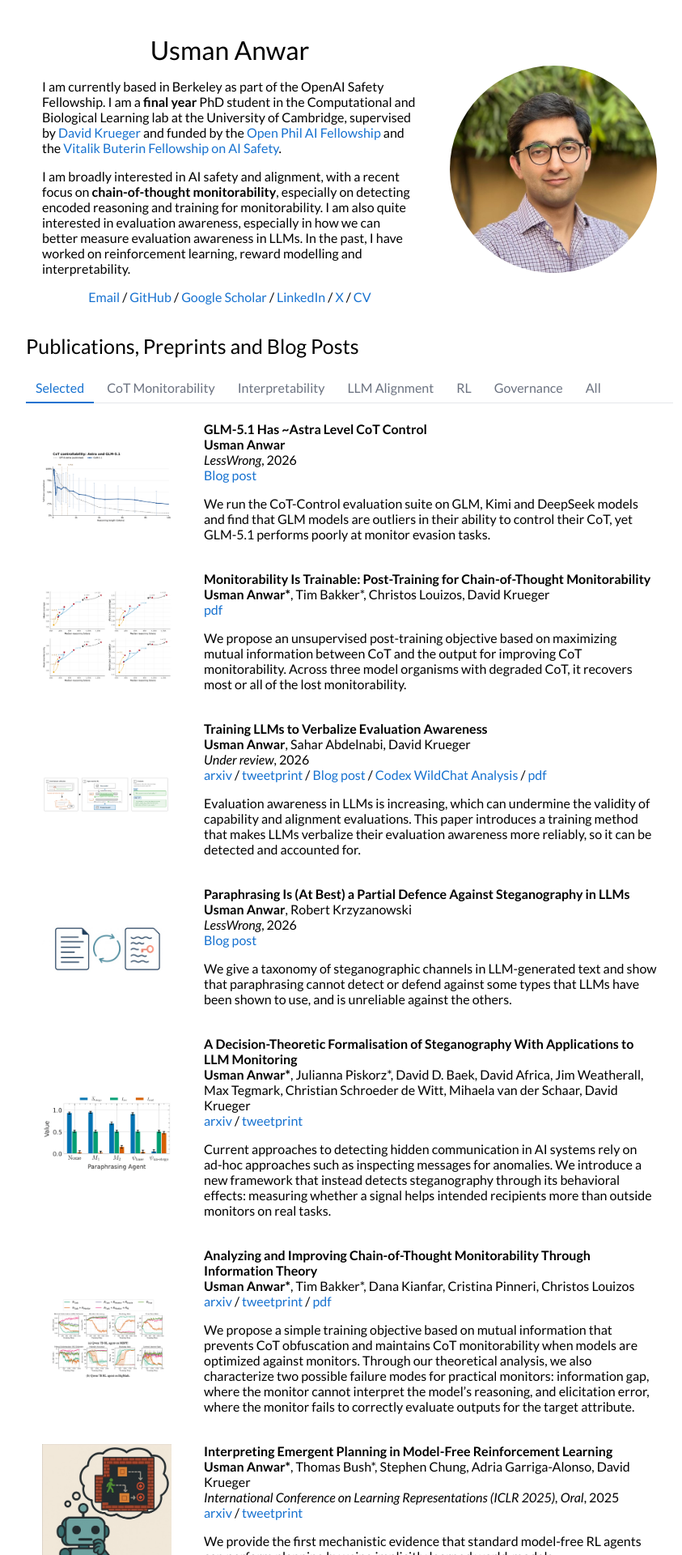
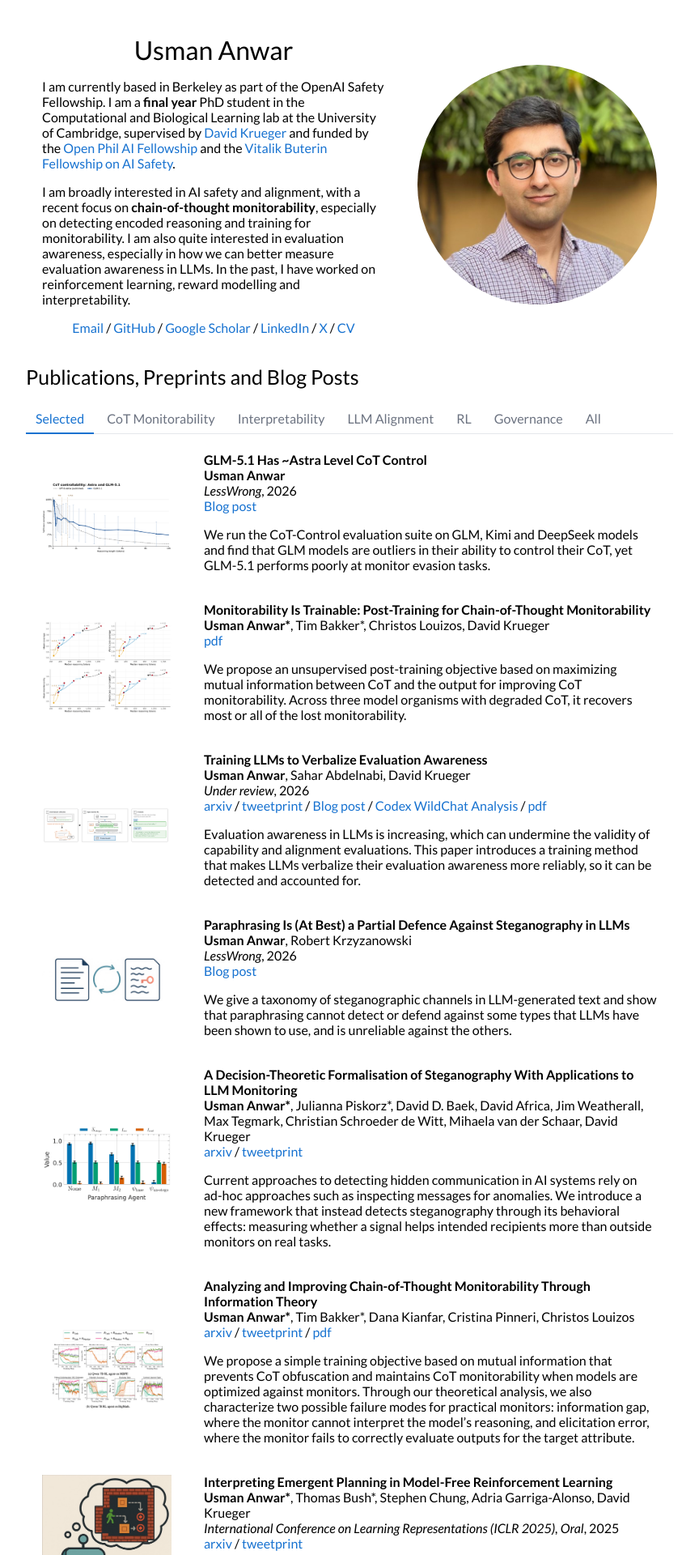
Before and after one commit to uzman-anwar/uzman-anwar.github.io, a Jekyll site: the page built from _posts/blog/2026-10-19-glm-cot-control.markdown, in a window 1280 px wide. Shown: the top 1920 px of the page at 81% size, without its empty margins (208-1051 px from the left). Built offline with Jekyll 4.4.1, drawn with Linux system fonts in a browser that asks for light colours.

Commit message:
Enlarge the headshot further on desktop
Widen the photo column from 37% to 42%.

Co-Authored-By: Claude Opus 5.5 (1M context) <noreply@anthropic.com>

```diff
--- a/_layouts/default.html
+++ b/_layouts/default.html
@@ -36,7 +36,7 @@
       <td style="padding:0px">
         <table class="intro" style="width:100%;border:0px;border-spacing:0px;border-collapse:separate;margin-right:auto;margin-left:auto;">
           <tr style="padding:0px">
-            <td class="intro-text" style="padding:2.5%;width:63%;vertical-align:middle">
+            <td class="intro-text" style="padding:2.5%;width:58%;vertical-align:middle">
               <h1>
                 Usman Anwar
               </h1>
@@ -53,7 +53,7 @@
         <!--<p>My research statement on AI Safety is available <a href="/pdfs/Research_Statement_On_AI_Safety.pdf">here</a>.</p>
         <p>My research statement on Systematic Generalization is available <a href="/pdfs/Research_Proposal_Systematic_Generalization.pdf">here</a>.</p> -->
             </td>
-            <td class="intro-photo" style="padding:2.5%;width:37%;max-width:37%">
+            <td class="intro-photo" style="padding:2.5%;width:42%;max-width:42%">
               <img style="width:100%;max-width:100%;border-radius:50%" alt="Photo of Usman Anwar" src="images/headshot.jpg">
             </td>
           </tr>
```
